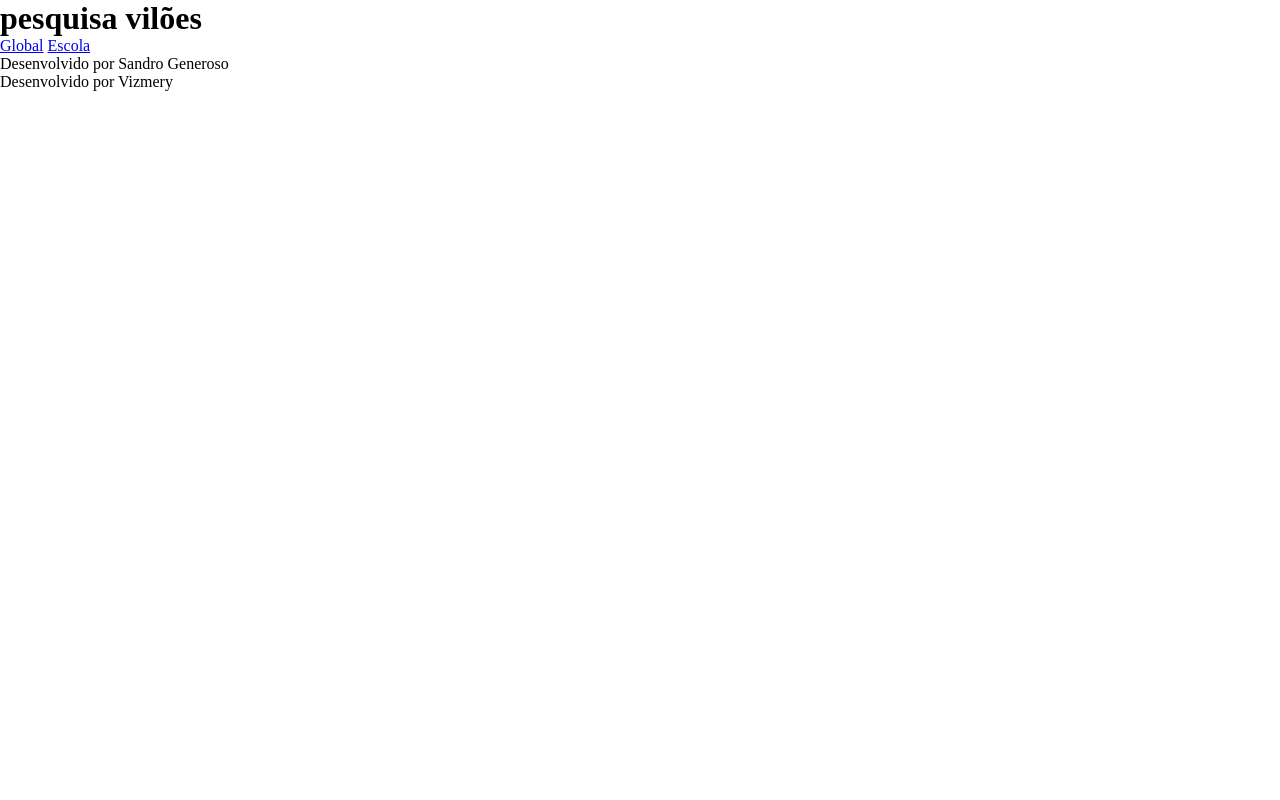
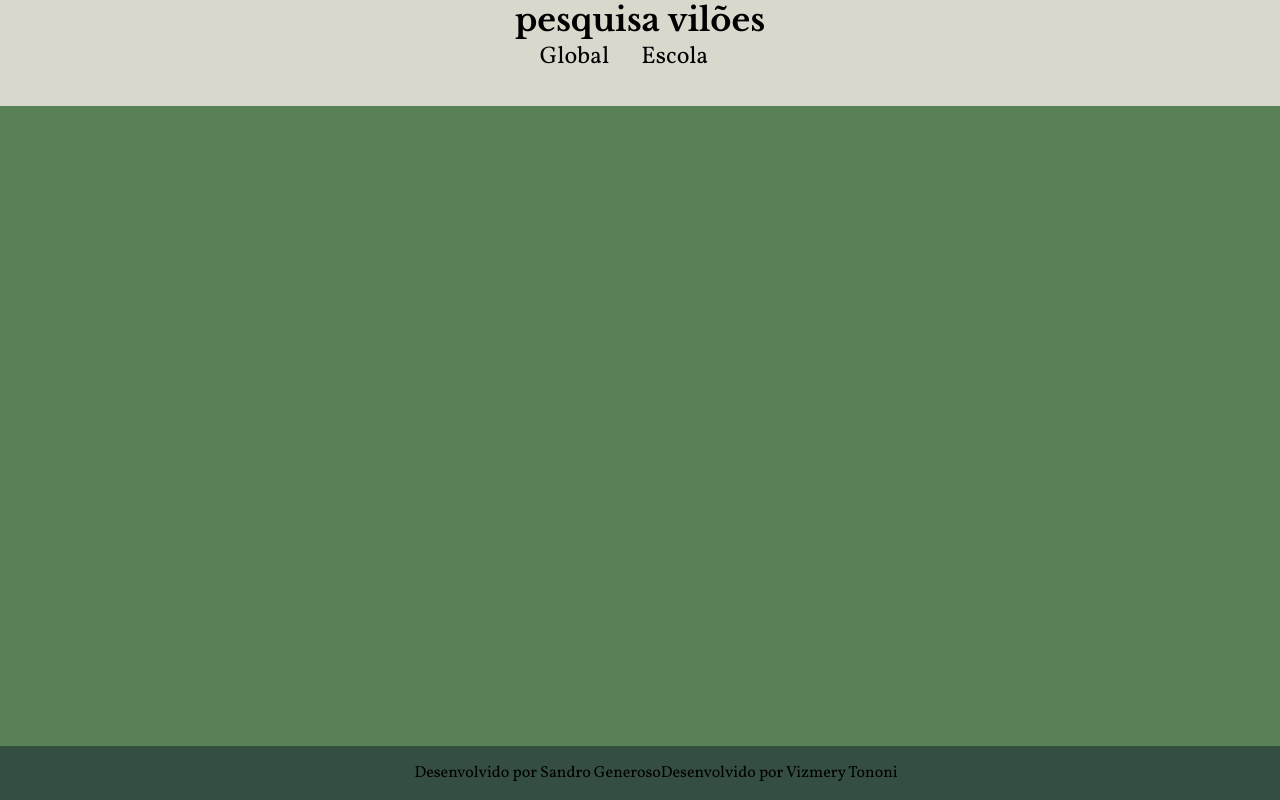
Before and after one commit to sandrogeneroso/2024-3b-dados-vil-es, a plain HTML site: page index.html in a window 1280 px wide. Drawn offline with nearby package versions, Linux system fonts and the light colour scheme; no server answers.

Commit message:
Add files via upload

```diff
--- /dev/null
+++ b/graficos/dadosGerais.js
@@ -0,0 +1,16 @@
+const url="https://raw.githubusercontent.com/sandrogeneroso/2024-API-VIL-ES/refs/heads/main/api-VIL%C3%95ES-.JSON"
+
+async function vizualizainfo(){
+    const res=await fetch(url)
+    const dados= await res.json()
+
+    console.log(dados)
+    const viloes=Object.keys(dados)
+    const viloesMaisVotados=viloes[0]
+    const quantidadedeVotos=Object.values(dados)[0]
+
+    console.log(viloesMaisVotados)
+    console.log(quantidadedeVotos)
+}
+
+vizualizainfo()
--- a/index.html
+++ b/index.html
@@ -21,7 +21,8 @@
         </main>
         <footer>
             <p>Desenvolvido por Sandro Generoso</p>
-            <p>Desenvolvido por Vizmery</p>
+            <p>Desenvolvido por Vizmery Tononi</p>
         </footer>
+        <script type="module" src="graficos/dadosGerais.js"></script>
     </body>
     </html>
--- a/style.css
+++ b/style.css
@@ -13,4 +13,50 @@
     --cor3: #588157ff;
     --cor4: #3a5a40ff;
     --cor5: #344e41ff;
+    --cor6: #000000;
 }
+body{
+    font-family: var(--fonte-texto);
+    background-color: var(--cor3);
+    color: var(--cor6);
+    height: 100vh;
+}
+header{
+    background-color: var(--cor1);
+    text-align: center;
+}
+h1{
+    font-family: var(--fonte-titulo);
+    font-size: 2rem;
+    padding: 1.4rem0;
+    color: var(--cor6);
+}
+nav{
+    display: flex;
+    justify-content: center;
+    font-weight: 400;
+}
+nav a{
+    text-decoration: none;
+    color: var(--cor6);
+    margin: 0 2rem 2rem 0;
+    font-size: 1.5rem;
+}
+nav a:hover{
+    text-decoration: underline;
+    font-size: 1.7rem;
+    color: var(--cor4);
+    transition: 0.5s;
+}
+footer{
+    display: flex;
+    align-items: center;
+    justify-content: center;
+    background-color: var(--cor5);
+    color: var(--cor6);
+    width: 100%;
+    position: fixed;
+    bottom: 0%;
+    padding: 1rem;
+
+}
```
